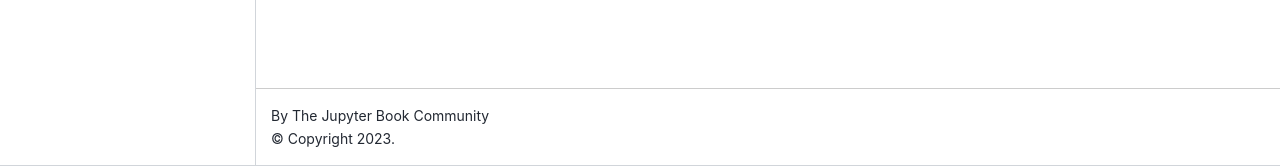
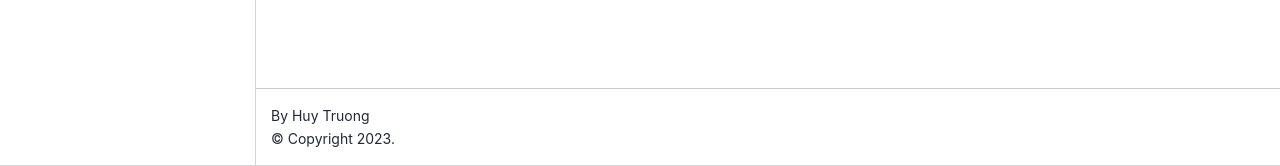
Before and after one commit to ngochuytruong/Spanning-tree-modulus, a Jupyter Book: the page built from intro.md, in a window 1280 px wide. Shown: the part 734-900 px from the top of the page. Built offline with Jupyter Book 1.0.4 settings and Sphinx 7.4.7 and the Sphinx Book theme 1.1.4, drawn with Linux system fonts in a browser that asks for light colours.

Commit message:
Update project with new changes

```diff
--- a/_config.yml
+++ b/_config.yml
@@ -2,7 +2,7 @@
 # Learn more at https://jupyterbook.org/customize/config.html
 
 title: My sample book
-author: The Jupyter Book Community
+author: Huy Truong
 logo: logo.png
 
 # Force re-execution of notebooks on each build.
```
